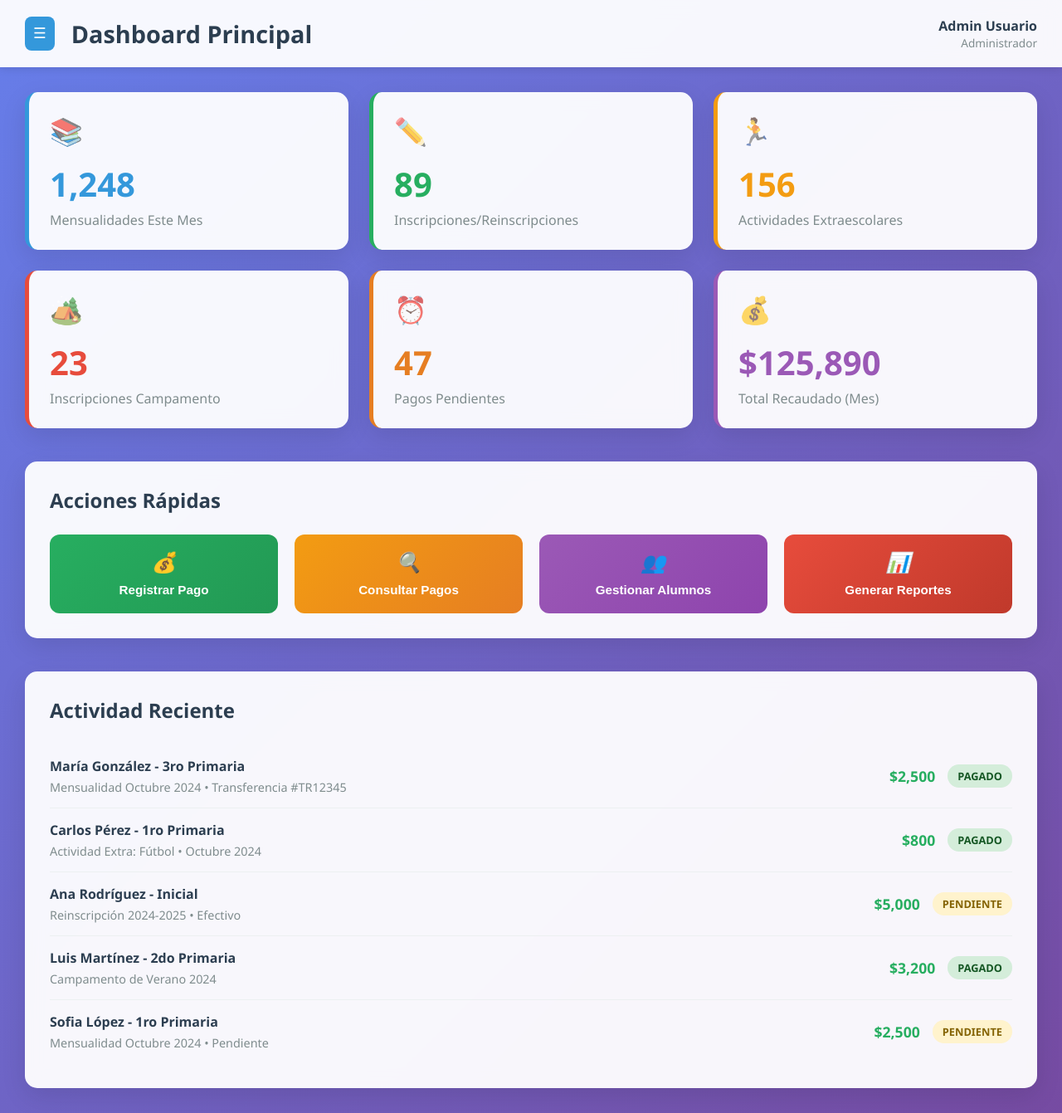
After one commit to Black-Brown/PayManager, a PHP site: template views/pages/index.html.twig in a window 1280 px wide. The commit adds this page. Shown: the whole page at 83% size. Run offline with PHP 8.4, Linux system fonts and the light colour scheme; the template is opened without the code that fills it, so the values that code supplies are empty; some libraries are stand-ins or nearby versions.

Commit message:
feat: create the initial structure for  views

```diff
--- /dev/null
+++ b/composer.json
@@ -0,0 +1,5 @@
+{
+    "require": {
+        "twig/twig": "^3.0"
+    }
+}
--- a/config/database.php
+++ b/config/database.php
@@ -2,7 +2,7 @@
 define('DB_HOST', 'localhost');
 define('DB_USER', 'root');
 define('DB_PASS', 'admin');
-define('DB_NAME', '');
+define('DB_NAME', 'PayManager');
 
 class Database {
     private PDO $conn;
--- /dev/null
+++ b/views/components/layout.html.twig
@@ -0,0 +1,91 @@
+{% block styles %}
+
+<link href="assets/styles.css" rel="stylesheet">
+
+{% endblock %}
+
+{% block body %}
+
+<!-- Overlay -->
+<div class="overlay" id="overlay"></div>
+
+<!-- Sidebar -->
+<nav class="sidebar" id="sidebar">
+    <div class="sidebar-header">
+        <h2>🏫 Sistema Escolar</h2>
+        <p>Control de Pagos</p>
+    </div>
+
+    <div class="sidebar-menu">
+        <div class="menu-section">
+            <div class="menu-section-title">Principal</div>
+            <a href="#" class="menu-item active icon icon-dashboard">
+                Dashboard
+            </a>
+        </div>
+
+        <div class="menu-section">
+            <div class="menu-section-title">Pagos</div>
+            <a href="#" class="menu-item icon icon-payment">
+                Registrar Pago
+            </a>
+            <a href="#" class="menu-item icon icon-search">
+                Consultar Pagos
+            </a>
+            <a href="#" class="menu-item icon icon-payment">
+                Conceptos de Pago
+            </a>
+        </div>
+
+        <div class="menu-section">
+            <div class="menu-section-title">Gestión</div>
+            <a href="#" class="menu-item icon icon-student">
+                Alumnos
+            </a>
+            <a href="#" class="menu-item icon icon-activity">
+                Actividades Extra
+            </a>
+            <a href="#" class="menu-item icon icon-camp">
+                Campamentos
+            </a>
+        </div>
+
+        <div class="menu-section">
+            <div class="menu-section-title">Sistema</div>
+            <a href="#" class="menu-item icon icon-report">
+                Reportes
+            </a>
+            <a href="#" class="menu-item icon icon-config">
+                Configuración
+            </a>
+        </div>
+    </div>
+</nav>
+
+<!-- Main Content -->
+<div class="main-content" id="mainContent">
+
+    <!-- Header -->
+    <header class="header">
+        <div class="header-left">
+            <button class="menu-toggle" id="menuToggle">☰</button>
+            <h1 class="header-title">Dashboard Principal</h1>
+        </div>
+        <div class="header-right">
+            <div class="user-info">
+                <div class="user-name">Admin Usuario</div>
+                <div class="user-role">Administrador</div>
+            </div>
+        </div>
+    </header>
+
+    {% block content %}{% endblock %}
+
+</div>
+
+{% endblock %}
+
+{% block scripts %}
+<scripts src="assets/home.js"></scripts>
+
+{% endblock %}
--- /dev/null
+++ b/views/pages/index.html.twig
@@ -0,0 +1,123 @@
+{% extends "components/layout.html.twig" %}
+
+
+{% block styles %}
+  {{ parent() }}
+  <link href="assets/styles.css" rel="stylesheet">
+{% endblock %}
+
+{% block content %}
+  <!-- Dashboard Content -->
+  <main class="dashboard">
+    <!-- Quick Stats -->
+    <section class="stats-grid">
+      {# Tarjetas de estadísticas #}
+      <div class="stat-card mensualidades">
+        <div class="stat-header"><div class="stat-icon">📚</div></div>
+        <div class="stat-number">1,248</div>
+        <div class="stat-label">Mensualidades Este Mes</div>
+      </div>
+
+      <div class="stat-card inscripciones">
+        <div class="stat-header"><div class="stat-icon">✏️</div></div>
+        <div class="stat-number">89</div>
+        <div class="stat-label">Inscripciones/Reinscripciones</div>
+      </div>
+
+      <div class="stat-card extraescolares">
+        <div class="stat-header"><div class="stat-icon">🏃</div></div>
+        <div class="stat-number">156</div>
+        <div class="stat-label">Actividades Extraescolares</div>
+      </div>
+
+      <div class="stat-card campamentos">
+        <div class="stat-header"><div class="stat-icon">🏕️</div></div>
+        <div class="stat-number">23</div>
+        <div class="stat-label">Inscripciones Campamento</div>
+      </div>
+
+      <div class="stat-card pendientes">
+        <div class="stat-header"><div class="stat-icon">⏰</div></div>
+        <div class="stat-number">47</div>
+        <div class="stat-label">Pagos Pendientes</div>
+      </div>
+
+      <div class="stat-card total-mes">
+        <div class="stat-header"><div class="stat-icon">💰</div></div>
+        <div class="stat-number">$125,890</div>
+        <div class="stat-label">Total Recaudado (Mes)</div>
+      </div>
+    </section>
+
+    <!-- Quick Actions -->
+    <section class="quick-actions">
+      <h2>Acciones Rápidas</h2>
+      <div class="actions-grid">
+        <button class="action-btn registro" onclick="navigateTo('registro-pago')">
+          <i>💰</i><span>Registrar Pago</span>
+        </button>
+        <button class="action-btn consulta" onclick="navigateTo('consultar-pagos')">
+          <i>🔍</i><span>Consultar Pagos</span>
+        </button>
+        <button class="action-btn alumnos" onclick="navigateTo('gestionar-alumnos')">
+          <i>👥</i><span>Gestionar Alumnos</span>
+        </button>
+        <button class="action-btn reportes" onclick="navigateTo('generar-reportes')">
+          <i>📊</i><span>Generar Reportes</span>
+        </button>
+      </div>
+    </section>
+
+    <!-- Recent Activity -->
+    <section class="recent-activity">
+      <h2>Actividad Reciente</h2>
+      <ul class="activity-list">
+        <li class="activity-item">
+          <div class="activity-info">
+            <div class="activity-title">María González - 3ro Primaria</div>
+            <div class="activity-details">Mensualidad Octubre 2024 • Transferencia #TR12345</div>
+          </div>
+          <div class="activity-amount">$2,500</div>
+          <div class="activity-status status-pagado">Pagado</div>
+        </li>
+        <li class="activity-item">
+          <div class="activity-info">
+            <div class="activity-title">Carlos Pérez - 1ro Primaria</div>
+            <div class="activity-details">Actividad Extra: Fútbol • Octubre 2024</div>
+          </div>
+          <div class="activity-amount">$800</div>
+          <div class="activity-status status-pagado">Pagado</div>
+        </li>
+        <li class="activity-item">
+          <div class="activity-info">
+            <div class="activity-title">Ana Rodríguez - Inicial</div>
+            <div class="activity-details">Reinscripción 2024-2025 • Efectivo</div>
+          </div>
+          <div class="activity-amount">$5,000</div>
+          <div class="activity-status status-pendiente">Pendiente</div>
+        </li>
+        <li class="activity-item">
+          <div class="activity-info">
+            <div class="activity-title">Luis Martínez - 2do Primaria</div>
+            <div class="activity-details">Campamento de Verano 2024</div>
+          </div>
+          <div class="activity-amount">$3,200</div>
+          <div class="activity-status status-pagado">Pagado</div>
+        </li>
+        <li class="activity-item">
+          <div class="activity-info">
+            <div class="activity-title">Sofia López - 1ro Primaria</div>
+            <div class="activity-details">Mensualidad Octubre 2024 • Pendiente</div>
+          </div>
+          <div class="activity-amount">$2,500</div>
+          <div class="activity-status status-pendiente">Pendiente</div>
+        </li>
+      </ul>
+    </section>
+  </main>
+{% endblock %}
+
+{% block scripts %}
+  {{ parent() }}
+  <script src="assets/home.js"></script>
+{% endblock %}
```
Also changed, not shown: public/index.php (+10 -4 lines), views/base.html.twig (added, +8 -0 lines), public/assets/home.js (added), public/assets/styles.css (added), views/pages/login.html.twig (added), 2 other files.
